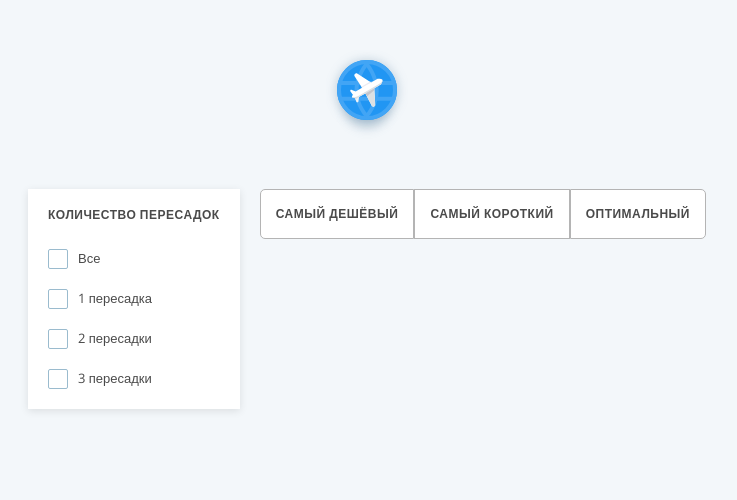
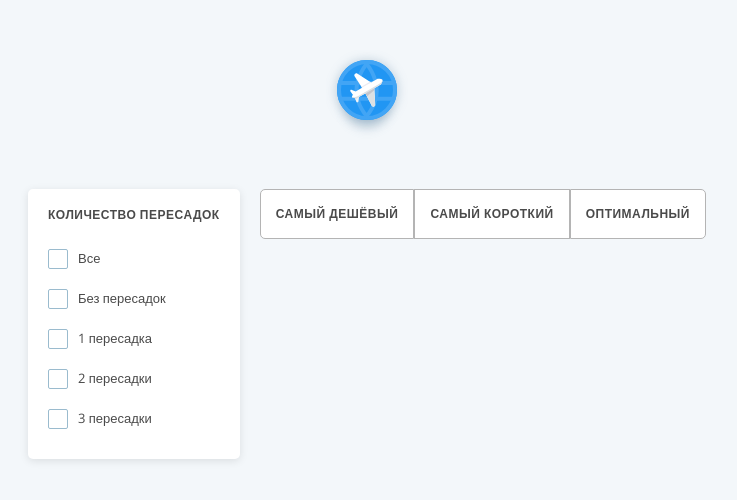
Before and after one commit to kapiernik/avia-tickets, a React (Create React App) app: page / in a window 1280 px wide. Shown: the top 500 px of the page, without its empty margins (273-1010 px from the left). Built offline with nearby package versions, Linux system fonts and the light colour scheme.

Commit message:
Добавил "Без пересадок", исправил внешний вид

```diff
--- a/src/components/filter/filter.jsx
+++ b/src/components/filter/filter.jsx
@@ -12,8 +12,9 @@ class Filter extends Component {
             max-width: 232px;
             background-color: #FFF;
             box-shadow: 0px 2px 8px 0px rgba(0, 0, 0, .1);
-            padding-bottom: 10px;
+            padding-bottom: 20px;
             margin-right: 20px;
+            border-radius: 5px;
         `;
 
         const Title = styled.h3`
@@ -73,6 +74,11 @@ class Filter extends Component {
                     <Label>
                         <Input type="checkbox" />
                         <CheckBox></CheckBox>
+                        Без пересадок
+                    </Label>
+                    <Label>
+                        <Input type="checkbox" />
+                        <CheckBox></CheckBox>
                          1 пересадка
                     </Label>
                     <Label>
```
